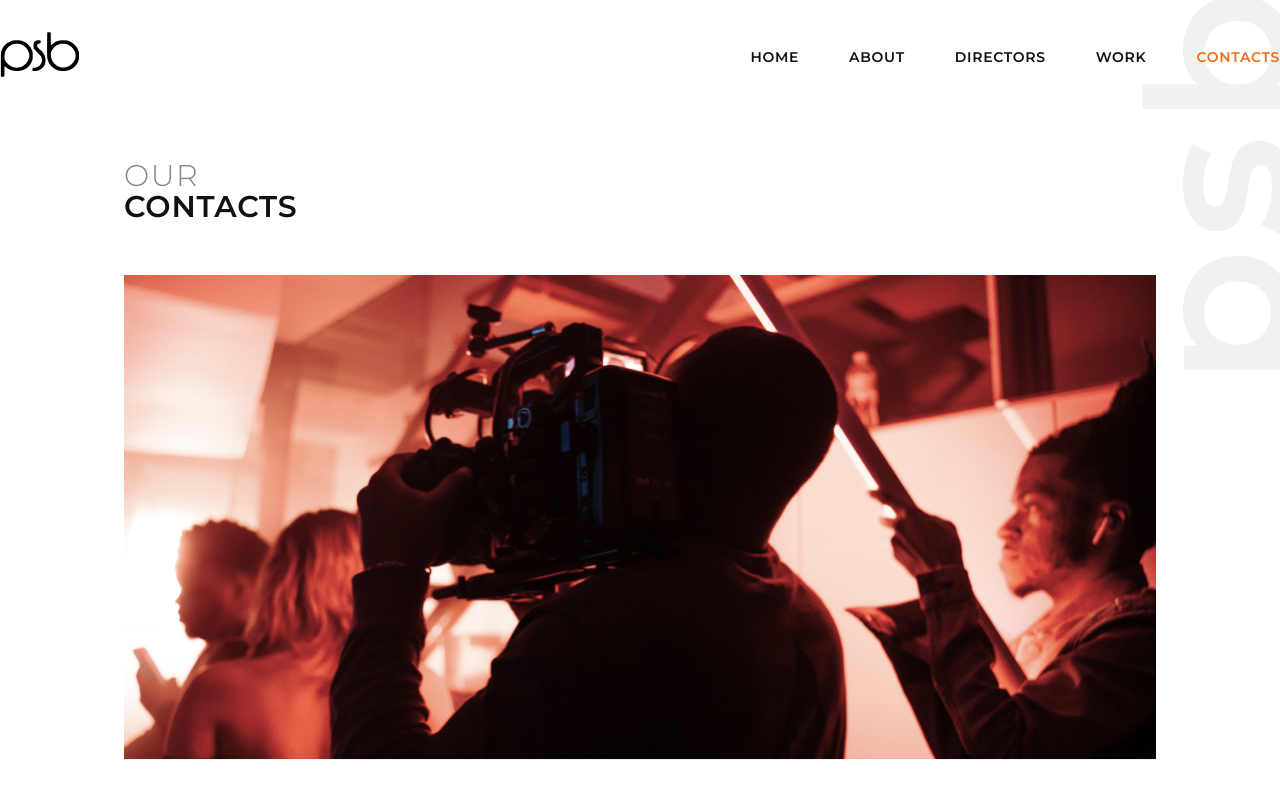
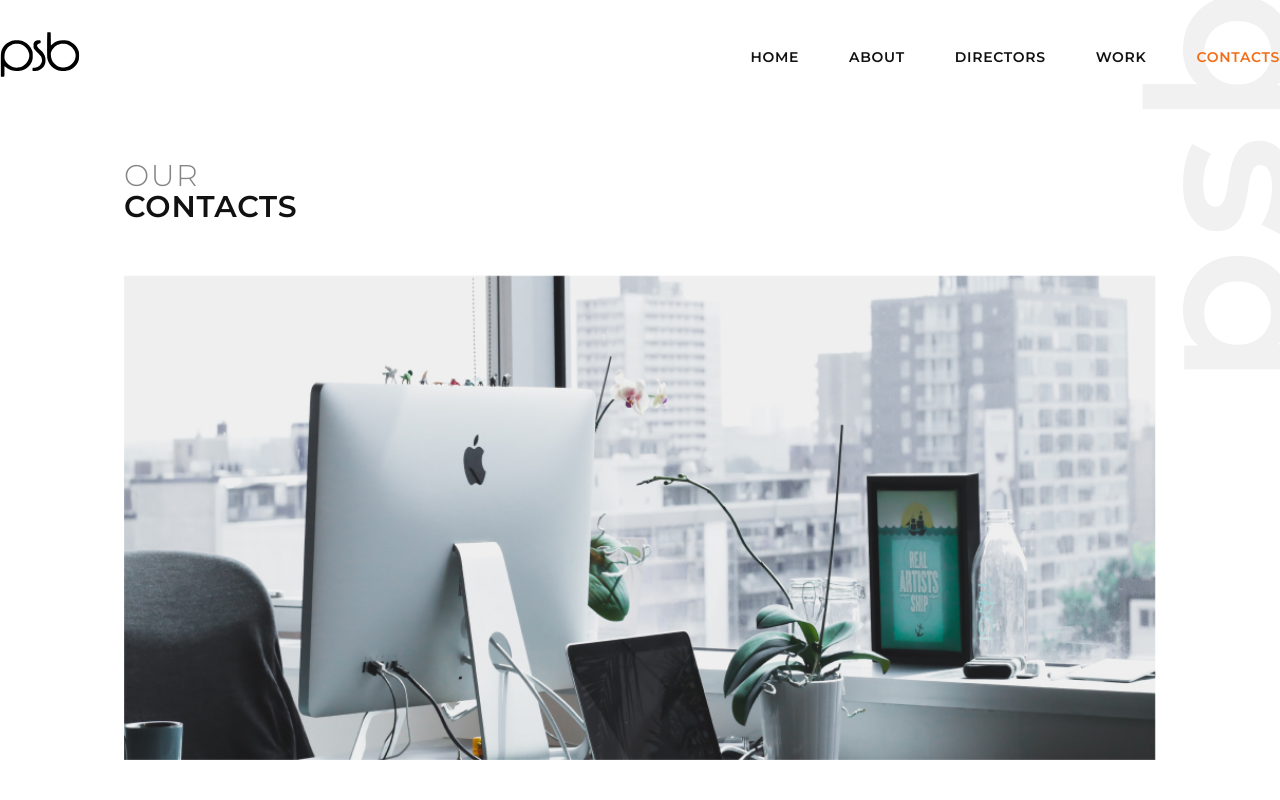
Before and after one commit to EvgenijZ/psbfilms, a Next.js app: page /contacts in a window 1280 px wide. Shown: the top 800 px of the page. Built offline with nearby package versions, Linux system fonts and the light colour scheme.

Commit message:
Added interface

```diff
--- a/components/Poster/Poster.tsx
+++ b/components/Poster/Poster.tsx
@@ -2,12 +2,16 @@ import Image from 'next/image';
 import Caption from '../Caption/Caption';
 import styles from './Poster.module.scss';
 
-const Poster: React.FC = () => {
+interface Props {
+	src: string;
+}
+
+const Poster: React.FC<Props> = ({ src }) => {
 	return (
 		<div className={styles.poster}>
 			<Image
 				className={styles.image}
-				src={'/poster1.jpg'}
+				src={src}
 				height={485}
 				width={1032}
 				alt='#'
```
